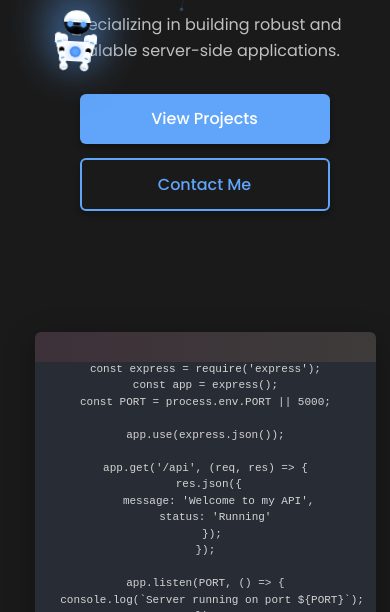
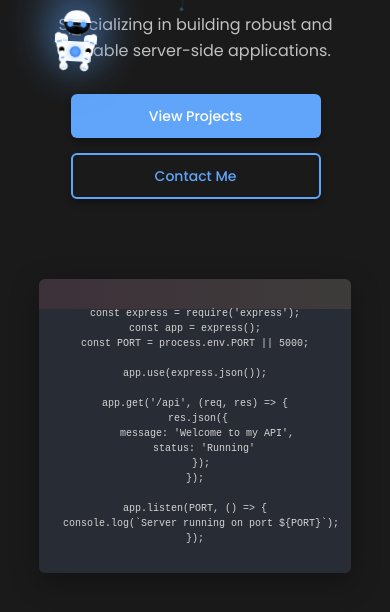
Before and after one commit to VirajBhamre/Portfolio, a plain HTML site: page index.html in a window 390 px wide. Shown: the part 232-844 px from the top of the page. Drawn offline with nearby package versions, Linux system fonts and the light colour scheme.

Commit message:
added some more 2

```diff
--- a/css/style.css
+++ b/css/style.css
@@ -317,14 +317,13 @@ nav {
 .cta-buttons {
     display: flex;
     gap: 15px;
-    margin-bottom: 20px; /* Add margin to ensure buttons are visible */
+    margin-bottom: 20px;
 }
 
 .hero-image {
     flex: 1;
     position: relative;
     min-width: 300px;
-    margin-top: 40px; /* Add margin to push code animation down */
 }
 
 .code-animation {
@@ -354,78 +353,103 @@ nav {
     line-height: 1.5;
     color: #d4d4d4;
     overflow-x: auto;
+    white-space: pre;
 }
 
 .code-animation code {
     display: block;
 }
 
-/* Add responsive code styles to fix mobile display */
-@media (max-width: 768px) {
+/* Enhanced mobile responsiveness */
+@media (max-width: 992px) {
+    .hero .container {
+        flex-direction: column;
+    }
+
     .hero-content {
         padding-right: 0;
         text-align: center;
+        margin-bottom: 30px;
+    }
+
+    .cta-buttons {
+        justify-content: center;
+    }
+
+    .code-animation {
+        max-width: 90%;
+        margin: 0 auto;
+    }
+}
+
+@media (max-width: 768px) {
+    .hero-content {
         margin-bottom: 20px;
     }
 
     .hero h1 {
-        font-size: 36px;
+        font-size: 38px;
     }
 
     .hero h2 {
-        font-size: 24px;
+        font-size: 26px;
     }
 
     .hero p {
         font-size: 16px;
-    }
-
-    .cta-buttons {
-        justify-content: center;
     }
 
     .code-animation {
         padding: 15px;
         font-size: 13px;
-        max-width: 100%;
-        overflow-x: auto;
     }
 
     .code-animation pre {
-        white-space: pre;
         font-size: 12px;
     }
-}
-
-@media (max-width: 480px) {
-    .hero h1 {
-        font-size: 30px;
-    }
-
-    .hero h2 {
-        font-size: 20px;
-    }
-
-    .hero p {
-        font-size: 14px;
-    }
-
-    .code-animation {
-        padding: 12px;
-    }
-
-    .code-animation pre {
-        font-size: 11px;
-    }
-
-    /* Make code block horizontally scrollable rather than breaking layout */
+
+    /* Ensure code block is horizontally scrollable */
     .code-animation {
         overflow-x: auto;
         -webkit-overflow-scrolling: touch;
     }
+}
+
+@media (max-width: 480px) {
+    .hero h1 {
+        font-size: 32px;
+    }
+
+    .hero h2 {
+        font-size: 22px;
+    }
+
+    .hero p {
+        font-size: 14px;
+    }
+
+    .code-animation {
+        padding: 12px;
+        max-width: 100%;
+    }
 
     .code-animation pre {
-        min-width: 280px;
+        font-size: 10px;
+    }
+
+    /* More compact layout for very small screens */
+    .hero {
+        padding-top: 100px;
+        padding-bottom: 20px;
+    }
+
+    .cta-buttons {
+        gap: 10px;
+    }
+
+    .btn {
+        padding: 10px 20px;
+        font-size: 14px;
     }
 }
 
```
